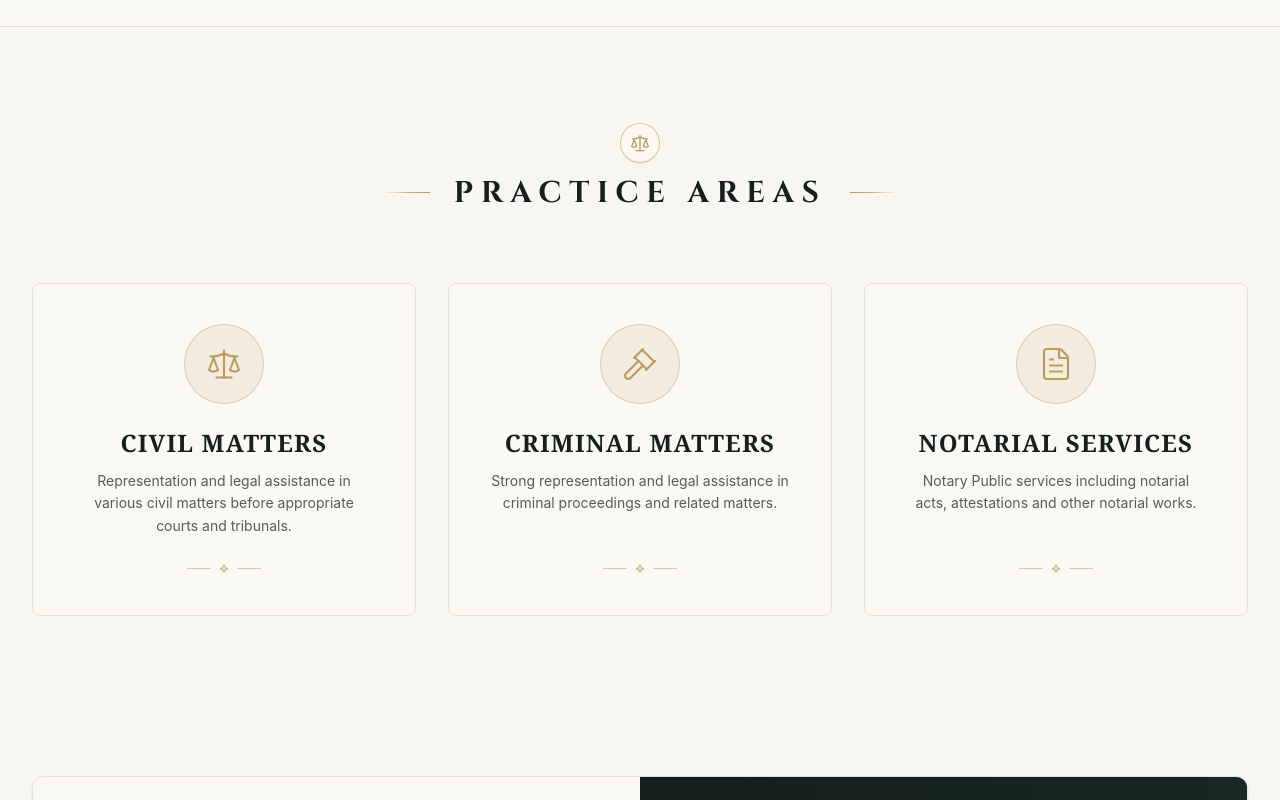
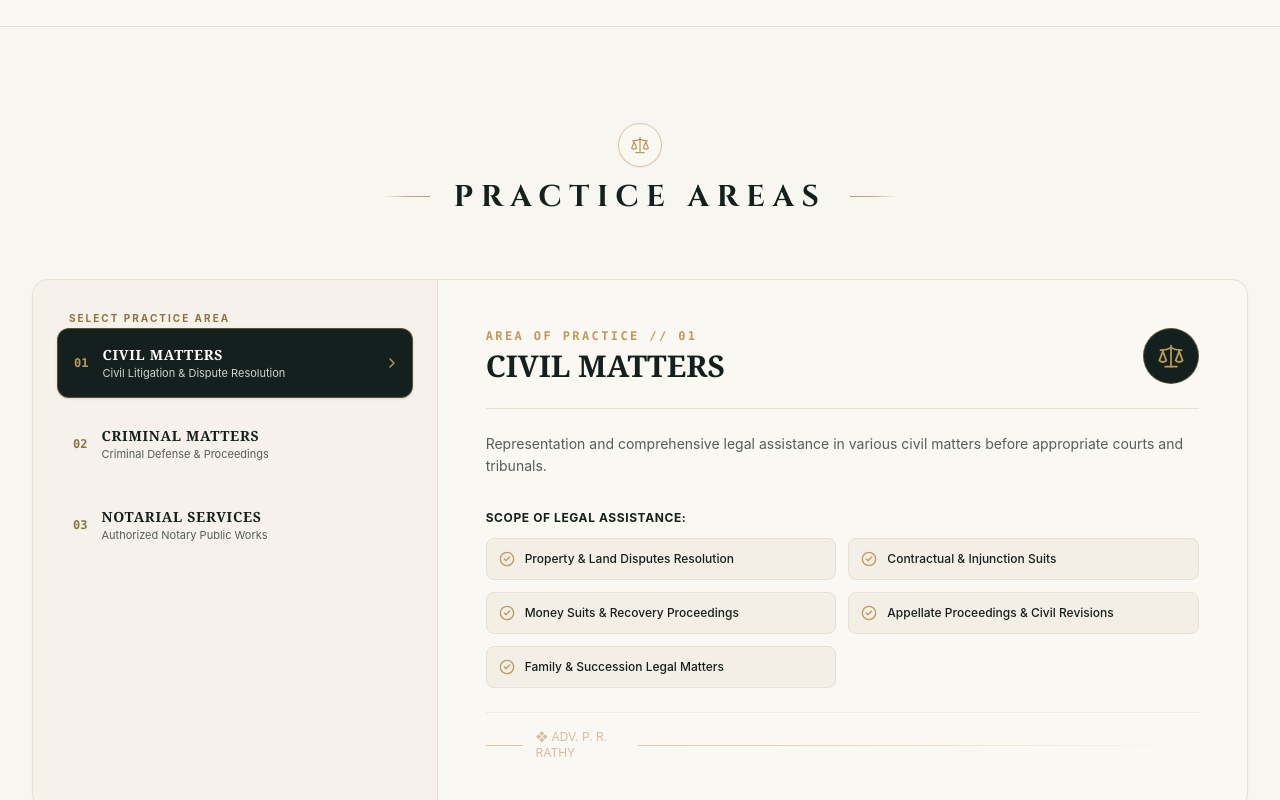
Before and after one commit to NYLEXWEB/Adv-Rathy, a React (Vite) app: page / in a window 1280 px wide. Shown: the part 1000-1800 px from the top of the page. Built offline with nearby package versions, Linux system fonts and the light colour scheme.

Commit message:
feat: add PracticeAreas component with interactive tabbed layout for legal services

```diff
--- a/src/components/PracticeAreas.jsx
+++ b/src/components/PracticeAreas.jsx
@@ -1,25 +1,54 @@
-import React from 'react';
-import { Scale, Gavel, FileText } from 'lucide-react';
+import React, { useState } from 'react';
+import { Scale, Gavel, FileText, CheckCircle2, ChevronRight } from 'lucide-react';
 
 export default function PracticeAreas() {
-  const cards = [
+  const [activeTab, setActiveTab] = useState(0);
+
+  const practiceAreas = [
     {
+      id: '01',
+      title: 'CIVIL MATTERS',
+      subtitle: 'Civil Litigation & Dispute Resolution',
       icon: Scale,
-      title: 'CIVIL MATTERS',
-      description:
-        'Representation and legal assistance in various civil matters before appropriate courts and tribunals.',
+      summary:
+        'Representation and comprehensive legal assistance in various civil matters before appropriate courts and tribunals.',
+      details: [
+        'Property & Land Disputes Resolution',
+        'Contractual & Injunction Suits',
+        'Money Suits & Recovery Proceedings',
+        'Appellate Proceedings & Civil Revisions',
+        'Family & Succession Legal Matters',
+      ],
     },
     {
+      id: '02',
+      title: 'CRIMINAL MATTERS',
+      subtitle: 'Criminal Defense & Proceedings',
       icon: Gavel,
-      title: 'CRIMINAL MATTERS',
-      description:
-        'Strong representation and legal assistance in criminal proceedings and related matters.',
+      summary:
+        'Strong representation and legal assistance in criminal proceedings, trial court defense, and related legal matters.',
+      details: [
+        'Bail & Anticipatory Bail Applications',
+        'Trial Court Defense & Proceedings',
+        'Criminal Appeals & Revision Petitions',
+        'Private Complaints & Statutory Remedies',
+        'Legal Counsel in Criminal Proceedings',
+      ],
     },
     {
+      id: '03',
+      title: 'NOTARIAL SERVICES',
+      subtitle: 'Authorized Notary Public Works',
       icon: FileText,
-      title: 'NOTARIAL SERVICES',
-      description:
-        'Notary Public services including notarial acts, attestations and other notarial works.',
+      summary:
+        'Authorized Notary Public services including execution of notarial acts, attestations, affidavits, and legal verifications.',
+      details: [
+        'Document Attestations & Verification',
+        'Affidavits & Sworn Declarations',
+        'Power of Attorney Authentication',
+        'Notarial Certificate Issuance',
+        'Execution of Official Notarial Acts',
+      ],
     },
   ];
 
@@ -27,52 +56,149 @@ export default function PracticeAreas() {
     <section id="practice-areas" className="py-16 sm:py-24 bg-[#F8F6F0] relative">
       <div className="max-w-7xl mx-auto px-4 sm:px-6 lg:px-8">
 
-        {/* Section Header with Classical Legal Ornamentation */}
-        <div className="flex flex-col items-center justify-center mb-14 sm:mb-18">
-          {/* Top Gold Scales Emblem */}
-          <div className="w-10 h-10 rounded-full border border-[#BE9A5A]/50 bg-[#FAF8F3] flex items-center justify-center mb-3 shadow-2xs">
+        {/* Section Header */}
+        <div className="flex flex-col items-center justify-center mb-12 sm:mb-16">
+          <div className="w-11 h-11 rounded-full border border-[#BE9A5A]/50 bg-[#FAF8F3] flex items-center justify-center mb-3 shadow-2xs">
             <Scale className="w-5 h-5 text-[#BE9A5A]" strokeWidth={1.5} />
           </div>
 
-          {/* Section Title flanked by delicate gold lines */}
           <div className="flex items-center gap-4 sm:gap-6 w-full max-w-lg justify-center">
-            <div className="h-[1px] flex-1 bg-gradient-to-r from-transparent via-[#BE9A5A]/70 to-[#BE9A5A]"></div>
+            <div className="h-[1px] flex-1 bg-gradient-to-r from-transparent via-[#BE9A5A]/80 to-[#BE9A5A]"></div>
             <h2 className="font-cinzel text-2xl sm:text-3xl font-bold text-[#14201D] tracking-[0.25em] text-center uppercase">
               PRACTICE AREAS
             </h2>
-            <div className="h-[1px] flex-1 bg-gradient-to-l from-transparent via-[#BE9A5A]/70 to-[#BE9A5A]"></div>
+            <div className="h-[1px] flex-1 bg-gradient-to-l from-transparent via-[#BE9A5A]/80 to-[#BE9A5A]"></div>
           </div>
         </div>
 
-        {/* 3 Editorial Practice Area Cards */}
-        <div className="grid grid-cols-1 md:grid-cols-3 gap-6 lg:gap-8">
-          {cards.map((card, index) => {
-            const IconComp = card.icon;
+        {/* Desktop & Tablet: Classical Editorial Unified Panel */}
+        <div className="hidden lg:grid grid-cols-12 bg-[#FAF8F3] border border-[#E6E0D2] rounded-2xl overflow-hidden shadow-xs">
+
+          {/* Left Column: Interactive Practice Selector List */}
+          <div className="col-span-4 border-r border-[#E6E0D2] bg-[#F4EFE6]/60 p-6 space-y-3">
+            <span className="text-[10px] font-bold text-[#8C733E] uppercase tracking-[0.2em] px-3 font-sans">
+              SELECT PRACTICE AREA
+            </span>
+
+            {practiceAreas.map((area, idx) => {
+              const IconComponent = area.icon;
+              const isActive = activeTab === idx;
+              return (
+                <button
+                  key={area.id}
+                  onClick={() => setActiveTab(idx)}
+                  className={`w-full text-left p-4 rounded-xl transition-all duration-200 flex items-center justify-between group ${
+                    isActive
+                      ? 'bg-[#14201D] text-white shadow-sm border border-[#BE9A5A]/40'
+                      : 'hover:bg-[#EAE3D5] text-[#14201D]'
+                  }`}
+                >
+                  <div className="flex items-center gap-3.5">
+                    <span className={`font-mono text-xs font-bold ${isActive ? 'text-[#BE9A5A]' : 'text-[#8C733E]'}`}>
+                      {area.id}
+                    </span>
+                    <div>
+                      <h3 className={`font-serif text-sm font-bold tracking-wider uppercase ${isActive ? 'text-white' : 'text-[#14201D]'}`}>
+                        {area.title}
+                      </h3>
+                      <span className={`text-[11px] block font-sans ${isActive ? 'text-[#D0D4D2]' : 'text-[#565C58]'}`}>
+                        {area.subtitle}
+                      </span>
+                    </div>
+                  </div>
+                  <ChevronRight className={`w-4 h-4 transition-transform ${isActive ? 'text-[#BE9A5A] translate-x-1' : 'text-[#8C733E] opacity-0 group-hover:opacity-100'}`} />
+                </button>
+              );
+            })}
+          </div>
+
+          {/* Right Column: Detailed Editorial Display for Active Area */}
+          <div className="col-span-8 p-10 lg:p-12 flex flex-col justify-between space-y-6">
+            <div className="space-y-6">
+
+              {/* Header Badge & Title */}
+              <div className="flex items-center justify-between border-b border-[#E6E0D2] pb-6">
+                <div>
+                  <span className="text-xs font-bold text-[#BE9A5A] tracking-[0.2em] font-mono uppercase block mb-1">
+                    AREA OF PRACTICE // {practiceAreas[activeTab].id}
+                  </span>
+                  <h3 className="font-serif text-3xl font-bold text-[#14201D] uppercase">
+                    {practiceAreas[activeTab].title}
+                  </h3>
+                </div>
+
+                <div className="w-14 h-14 rounded-full bg-[#14201D] text-[#BE9A5A] flex items-center justify-center border border-[#BE9A5A]/40">
+                  {React.createElement(practiceAreas[activeTab].icon, { className: "w-7 h-7", strokeWidth: 1.5 })}
+                </div>
+              </div>
+
+              {/* Summary Paragraph */}
+              <p className="text-sm text-[#565C58] leading-relaxed font-sans font-normal">
+                {practiceAreas[activeTab].summary}
+              </p>
+
+              {/* Verified Practice Scope Bullet Points */}
+              <div className="space-y-3 pt-2">
+                <span className="text-xs font-bold text-[#14201D] uppercase tracking-wider block font-sans">
+                  SCOPE OF LEGAL ASSISTANCE:
+                </span>
+                <div className="grid grid-cols-1 sm:grid-cols-2 gap-3">
+                  {practiceAreas[activeTab].details.map((detail, dIdx) => (
+                    <div key={dIdx} className="flex items-center gap-2.5 bg-[#F4EFE6] p-3 rounded-lg border border-[#E6E0D2]">
+                      <CheckCircle2 className="w-4 h-4 text-[#BE9A5A] shrink-0" />
+                      <span className="text-xs text-[#14201D] font-medium font-sans">{detail}</span>
+                    </div>
+                  ))}
+                </div>
+              </div>
+
+            </div>
+
+            {/* Bottom Gold Ornament */}
+            <div className="flex items-center gap-3 text-[#BE9A5A]/60 pt-4 border-t border-[#E6E0D2]/60">
+              <div className="w-12 h-[1px] bg-[#BE9A5A]/50"></div>
+              <span className="text-xs">❖ ADV. P. R. RATHY</span>
+              <div className="w-full h-[1px] bg-gradient-to-r from-[#BE9A5A]/50 to-transparent"></div>
+            </div>
+
+          </div>
+
+        </div>
+
+        {/* Mobile & Small Screen: Stacked Classical Legal Publication View */}
+        <div className="block lg:hidden space-y-6">
+          {practiceAreas.map((area) => {
+            const IconComp = area.icon;
             return (
               <div
-                key={index}
-                className="bg-[#FAF8F3] border border-[#E6E0D2] rounded-lg p-8 sm:p-10 flex flex-col items-center text-center transition-all duration-300 relative group"
+                key={area.id}
+                className="bg-[#FAF8F3] border border-[#E6E0D2] rounded-xl p-6 space-y-5 shadow-2xs"
               >
-                {/* Circular Antique Gold Badge */}
-                <div className="w-16 h-16 sm:w-20 sm:h-20 rounded-full bg-[#F3ECE0] border border-[#BE9A5A]/40 flex items-center justify-center mb-6">
-                  <IconComp className="w-8 h-8 sm:w-9 sm:h-9 text-[#BE9A5A]" strokeWidth={1.4} />
+                <div className="flex items-center gap-3.5 border-b border-[#E6E0D2] pb-4">
+                  <div className="w-11 h-11 rounded-full bg-[#14201D] text-[#BE9A5A] flex items-center justify-center shrink-0 border border-[#BE9A5A]/30">
+                    <IconComp className="w-5 h-5" strokeWidth={1.5} />
+                  </div>
+                  <div>
+                    <span className="text-[10px] font-bold text-[#BE9A5A] tracking-wider font-mono">
+                      {area.id} // PRACTICE
+                    </span>
+                    <h3 className="font-serif text-xl font-bold text-[#14201D] uppercase">
+                      {area.title}
+                    </h3>
+                  </div>
                 </div>
 
-                {/* Card Title - High Contrast Serif */}
-                <h3 className="font-serif text-xl sm:text-2xl font-bold text-[#14201D] tracking-wider uppercase mb-3 leading-tight">
-                  {card.title}
-                </h3>
-
-                {/* Description */}
-                <p className="text-xs sm:text-sm text-[#565C58] leading-relaxed font-sans max-w-xs mb-6 font-normal">
-                  {card.description}
+                <p className="text-xs text-[#565C58] leading-relaxed">
+                  {area.summary}
                 </p>
 
-                {/* Small Decorative Gold Underline Separator */}
-                <div className="mt-auto flex items-center gap-2 text-[#BE9A5A]/70">
-                  <div className="w-6 h-[1px] bg-[#BE9A5A]/50"></div>
-                  <span className="text-[9px]">❖</span>
-                  <div className="w-6 h-[1px] bg-[#BE9A5A]/50"></div>
+                <div className="space-y-2 pt-1">
+                  {area.details.map((detail, dIdx) => (
+                    <div key={dIdx} className="flex items-center gap-2 text-xs text-[#14201D]">
+                      <CheckCircle2 className="w-3.5 h-3.5 text-[#BE9A5A] shrink-0" />
+                      <span>{detail}</span>
+                    </div>
+                  ))}
                 </div>
               </div>
             );
```
